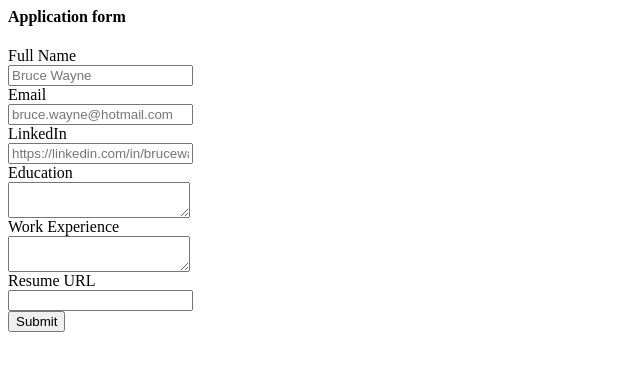
After one commit to shubh220922/jovian-careers-website-v2, a Flask app: template templates/application_form.html in a window 1280 px wide. The commit adds this page. Shown: the top 371 px of the page, without its empty margins (0-640 px from the left). Run offline with Flask 3, Linux system fonts and the light colour scheme; the template is opened without the code that fills it, so the values that code supplies are empty.

Commit message:
(commit 5) All core applications in function

```diff
--- a/app.py
+++ b/app.py
@@ -1,6 +1,6 @@
 import os
-from flask import Flask, render_template, send_from_directory, jsonify
-from database import load_jobs_from_db, load_job_from_db
+from flask import Flask, render_template, send_from_directory, jsonify, request
+from database import load_jobs_from_db, load_job_from_db, add_application_to_db
 
 app = Flask(__name__)
 
@@ -33,5 +33,14 @@ def show_job(id):
                            job=job)
 
 
+@app.route("/job/<id>/apply", methods=['post'])
+def apply_to_job(id):
+    # data = request.args <- we use this when the data is present in URL when we submit a form
+    data = request.form   # <- we use this when the data is given through post request
+    job = load_job_from_db(id)
+    add_application_to_db(id, data)
+    return render_template('application_submitted.html', application=data, job=job)
+
+
 if __name__ == "__main__":
     app.run(host='0.0.0.0', debug=True)
--- /dev/null
+++ b/templates/application_form.html
@@ -0,0 +1,30 @@
+<h4>Application form</h4>
+
+<form action="/job/{{job['id']}}/apply" method="post">
+    <div class="mb-2">
+    <label>Full Name</label><br>
+    <input type="text" name="full_name" placeholder="Bruce Wayne"><br>
+    </div>
+    <div class="mb-2">
+    <label>Email</label><br>
+    <input type="text" name="email" placeholder="bruce.wayne@hotmail.com"><br>
+    </div>
+    <div class="mb-2">
+    <label>LinkedIn</label><br>
+    <input type="text" name="linkedin_url" placeholder="https://linkedin.com/in/bruceway"><br>
+    </div>
+
+    <div class="mb-2">
+        <label>Education</label><br>
+        <textarea name="education"></textarea>
+    </div>
+    <div class="mb-2">
+        <label>Work Experience</label><br>
+        <textarea name="work_experience"></textarea>
+    </div>
+    <div class="mb-2">
+        <label>Resume URL</label><br>
+        <input type="text" name="resume_url">
+    </div>
+    <input type="submit">
+</form>
--- a/templates/jobpage.html
+++ b/templates/jobpage.html
@@ -23,6 +23,7 @@
         </ul>
     <h4>Requirements</h4>
     <p>{{job['requirements']}}</p>
+    {% include 'application_form.html' %}
     {% include 'footer.html' %}
 </div>
 </body>
```
Also changed, not shown: database.py (+11 -0 lines), templates/application_submitted.html (added, +39 -0 lines).
